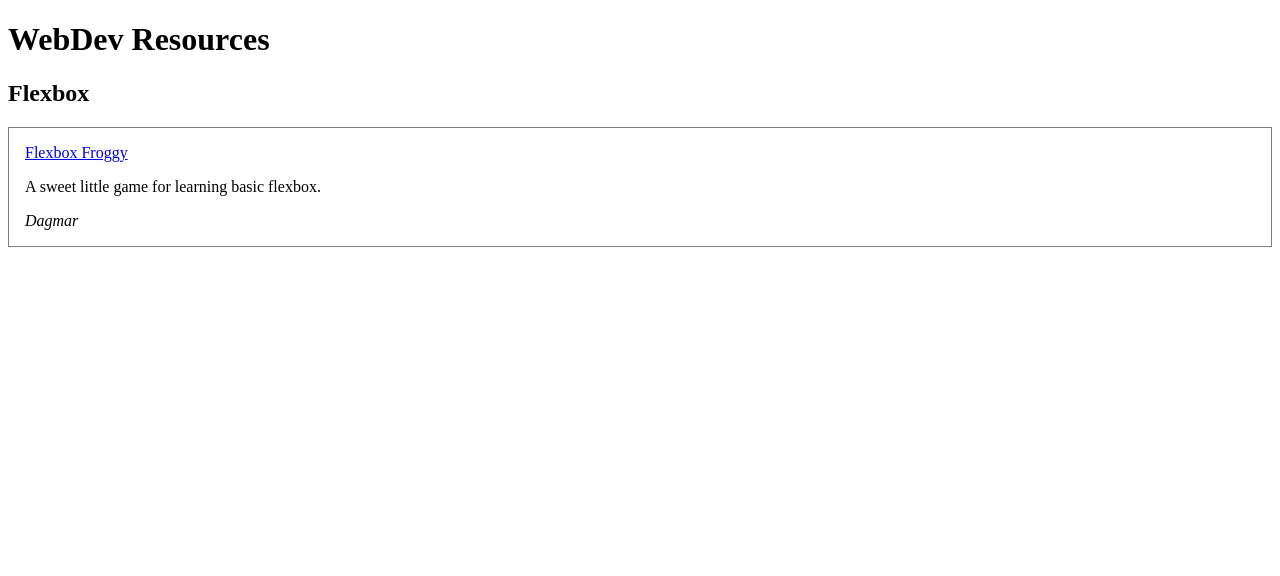
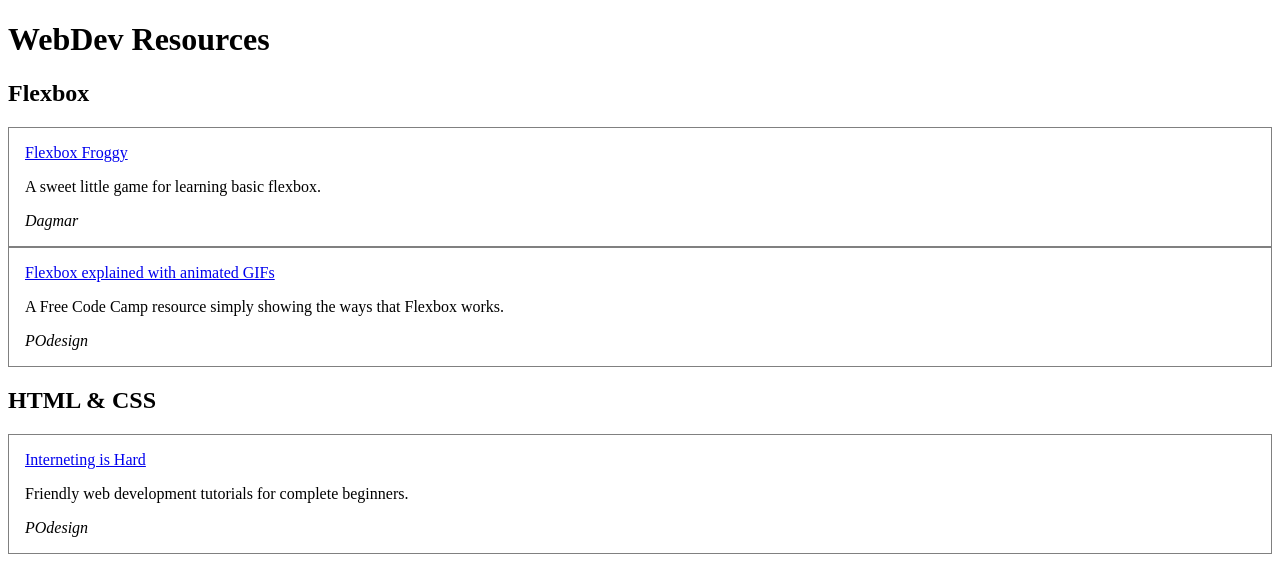
Before and after one commit to DagmarTimmreck/codecademyReadyResources, a plain HTML site: page index.html in a window 1280 px wide. Drawn offline with Linux system fonts and the light colour scheme.

Commit message:
Added a few resources

```diff
--- a/index.html
+++ b/index.html
@@ -15,6 +15,22 @@
       </p>
       <cite>Dagmar</cite>
     </div>
-    </div>
+
+    <div class="resource">
+    <a href="https://medium.freecodecamp.org/an-animated-guide-to-flexbox-d280cf6afc35">Flexbox explained with animated GIFs</a>
+    <p>
+      A Free Code Camp resource simply showing the ways that Flexbox works.
+    </p>
+    <cite>POdesign</cite>
+  </div>
+
+  <h2>HTML & CSS</h2>
+  <div class="resource">
+    <a href="https://internetingishard.com/">Interneting is Hard</a>
+    <p>
+      Friendly web development tutorials for complete beginners.
+    </p>
+    <cite>POdesign</cite>
+  </div>
   </body>
 </html>
```
